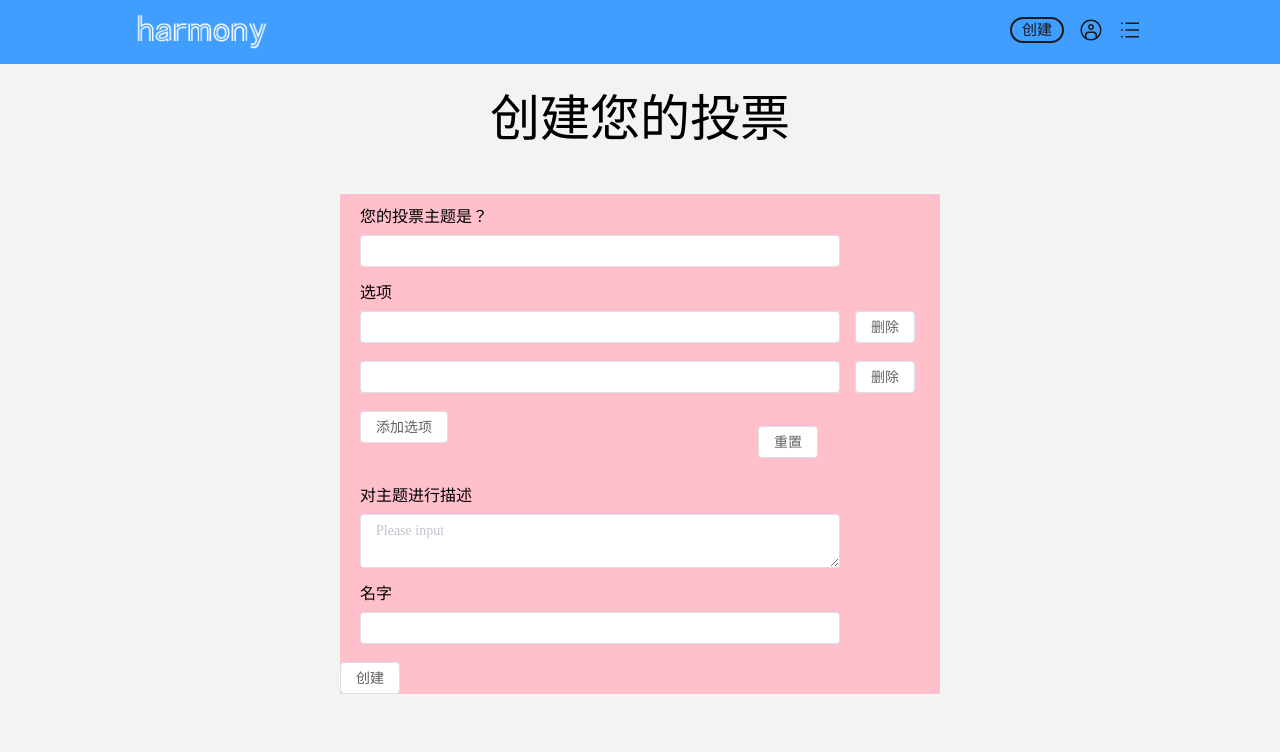
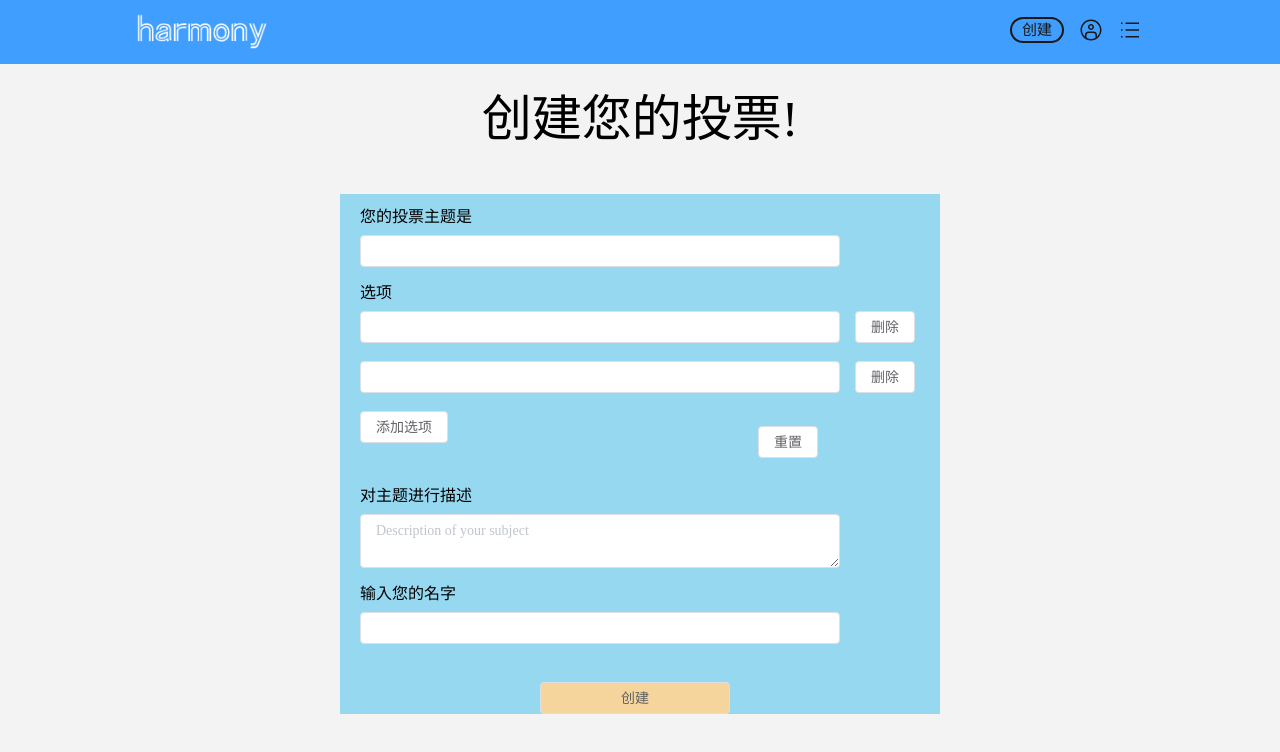
Before and after one commit to xuan-659/VoteSystem, a Vue app: page /createVote in a window 1280 px wide. Shown: the top 752 px of the page. Built offline with nearby package versions, Linux system fonts and the light colour scheme.

Commit message:
创建投票

```diff
--- a/src/views/CreateVote/index.vue
+++ b/src/views/CreateVote/index.vue
@@ -1,14 +1,14 @@
 <template>
   <div class="create-vote">
     <div class="main">
-      <h1>创建您的投票</h1>
+      <h1>创建您的投票!</h1>
 
       <div class="form">
         <el-form ref="submitForm"
          :label-position="form.labelPosition"
          v-model="form"
           label-width="200px">
-          <p>您的投票主题是？</p>
+          <p>您的投票主题是</p>
           <el-form-item label="">
             <el-input v-model="form.title"></el-input>
           </el-form-item>
@@ -29,14 +29,14 @@
                 v-model="form.textarea"
                 :rows="2"
                 type="textarea"
-                placeholder="Please input"
+                placeholder="Description of your subject"
               />
           </el-form-item>
-          <p>名字</p>
+          <p>输入您的名字</p>
           <el-form-item label="">
-            <el-input v-model="form.username"></el-input>
+            <el-input id="username_space" v-model="form.username"></el-input>
           </el-form-item>
-          <el-button id="creat" >创建</el-button>
+          <el-button id="create" >创建</el-button>
         </el-form>
       </div>
     </div>
@@ -129,21 +129,19 @@ export default {
 
      }
     .form {
-      background-color: pink;
+      background-color: rgb(151, 216, 241);
       width: 600px;
       margin: 50px;
       p{
         margin: 15px auto 10px 20px;
+        width:200px;
       }
     }
     &:deep(.el-input){
       width: 80%;
       margin-left: 20px;
     }
-    // &:deep(.el-button){
-    //   margin-left:15px ;
 
-    // }
     &:deep(.el-textarea){
       margin-left:20px;
       width:80%;
@@ -156,7 +154,10 @@ export default {
         margin: auto 100px auto 310px;
   }
   #create{
-
+      margin-left:200px ;
+      margin-top:20px;
+      padding:12px 80px;
+      background-color: rgb(245, 213, 155);
   }
   #delete{
     margin-left: 15px;
```
